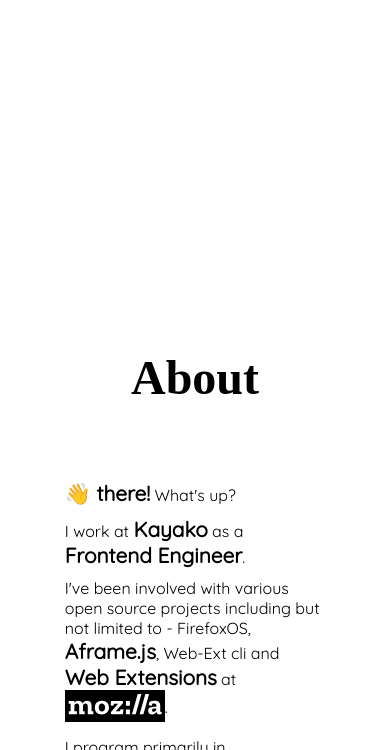
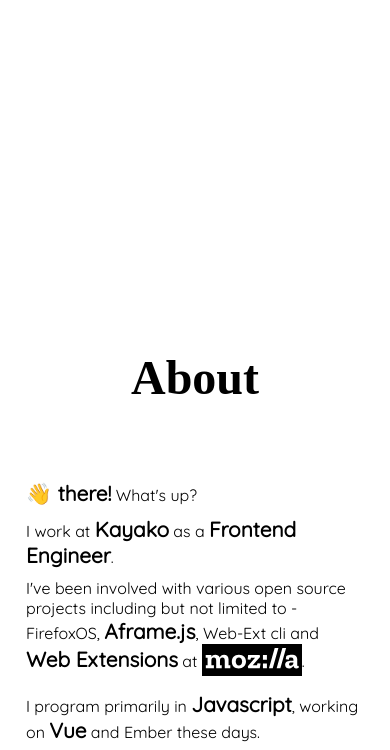
Before and after one commit to tushararora/tushararora.github.io, a plain HTML site: page index.html in a window 390 px wide. Shown: the part 534-1284 px from the top of the page. Drawn offline with Linux system fonts and the light colour scheme.

Commit message:
Update source

```diff
--- a/styles/main.css
+++ b/styles/main.css
@@ -110,6 +110,9 @@
   h1 {
     font-size: 4rem;
   }
+  .intro, .about, .projects {
+    width: 85vw;
+  }
   .about-body, .projects-body {
     padding: 0 1rem;
   }
@@ -128,6 +131,12 @@
   h1 {
     font-size: 3rem;
   }
+  .intro, .about, .projects {
+    width: 100vw;
+  }
+  .intro-wrapper, .about-wrapper, .projects-wrapper {
+    padding: 40px 10px;
+  }
   .about-body, .projects-body {
     padding: 0 1rem;
   }
```
